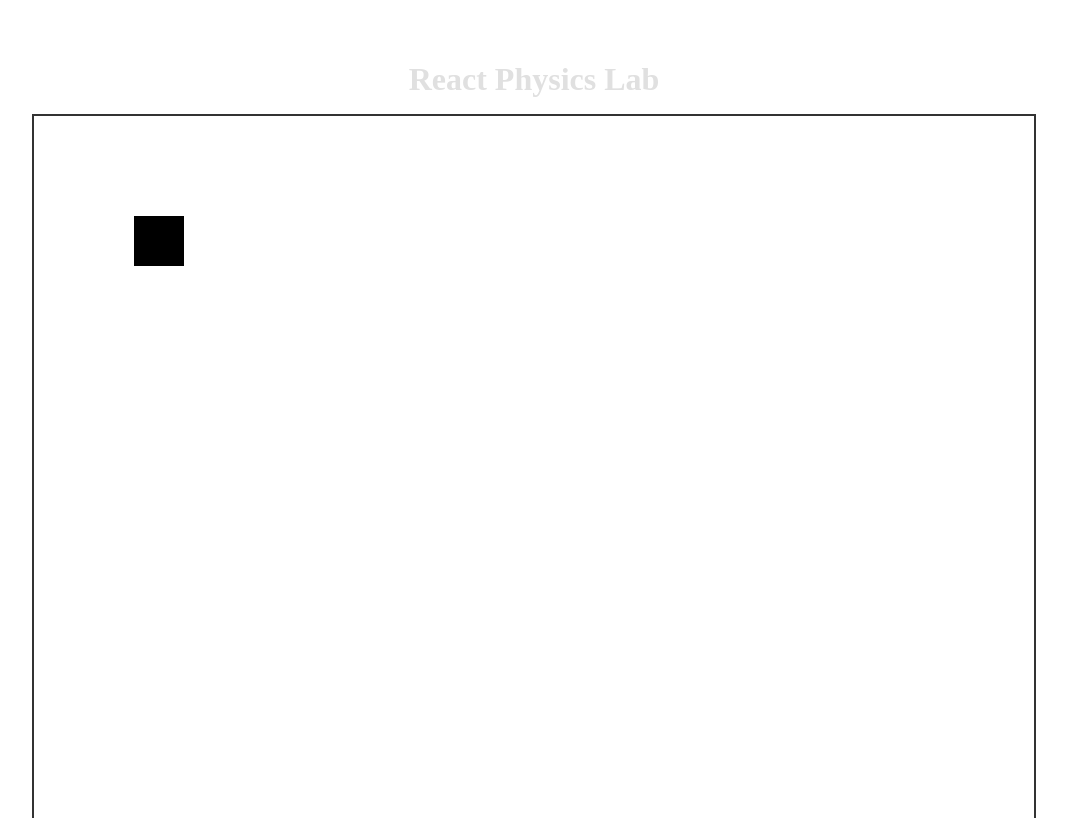
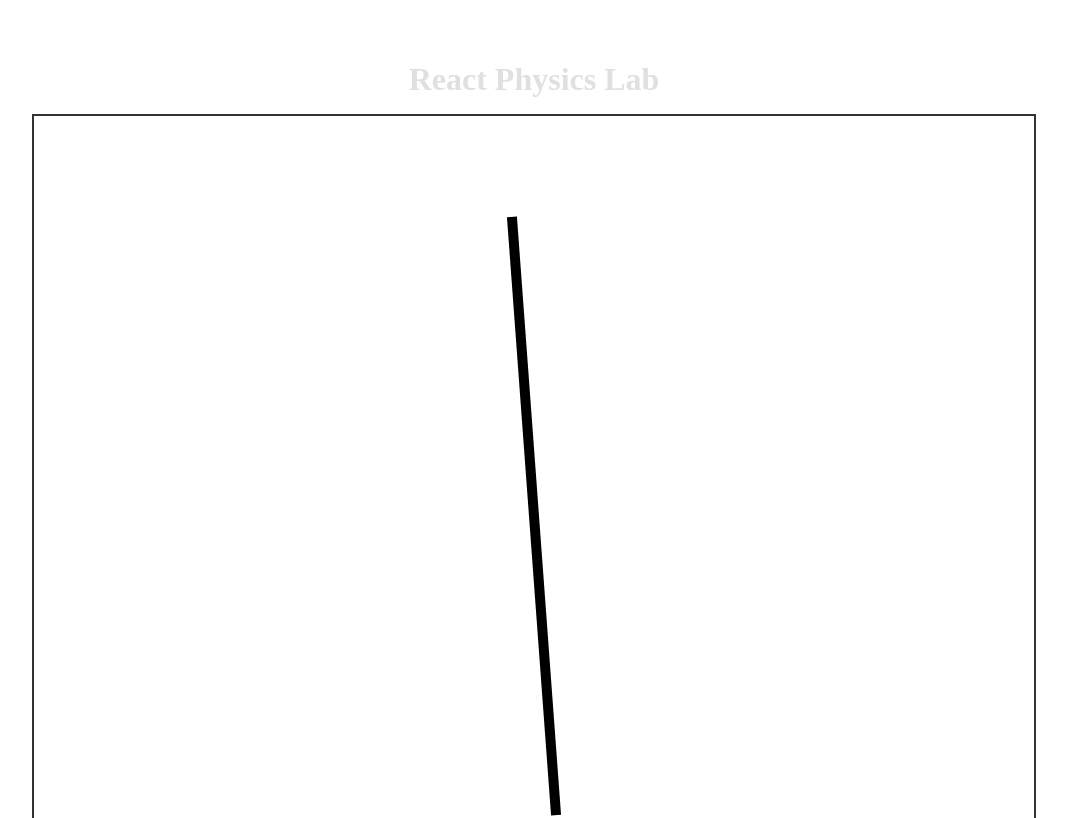
Before and after one commit to ponzu-4C9/react-physics-lab, a React (Vite) app: page / in a window 1280 px wide. Shown: the top 818 px of the page, without its empty margins (106-1173 px from the left). Built offline with nearby package versions, Linux system fonts and the light colour scheme.

Commit message:
feat: Initialize main application component.

```diff
--- a/src/App.tsx
+++ b/src/App.tsx
@@ -70,10 +70,12 @@ export default function App() {
       // 背景をクリア
       ctx.clearRect(0, 0, canvas.width, canvas.height)
 
-      // 円を描画
-      ctx.beginPath()
-      ctx.fillStyle = '#000000ff'
-      ctx.fillRect(100, 100, 50, 50);
+      ctx.save();                            // 今の状態を保存
+      ctx.translate(500, 400);               // 回転の中心に移動（棒の中心座標）
+      ctx.rotate(p.theta);                   // θラジアン回転
+      ctx.fillStyle = '#000000ff';
+      ctx.fillRect(-300, -5, 600, 10);       // 中心基準で描く（左に-300、上に-5）
+      ctx.restore();                         // 座標系を元に戻す
 
       requestAnimationFrame(update)
     }
```
